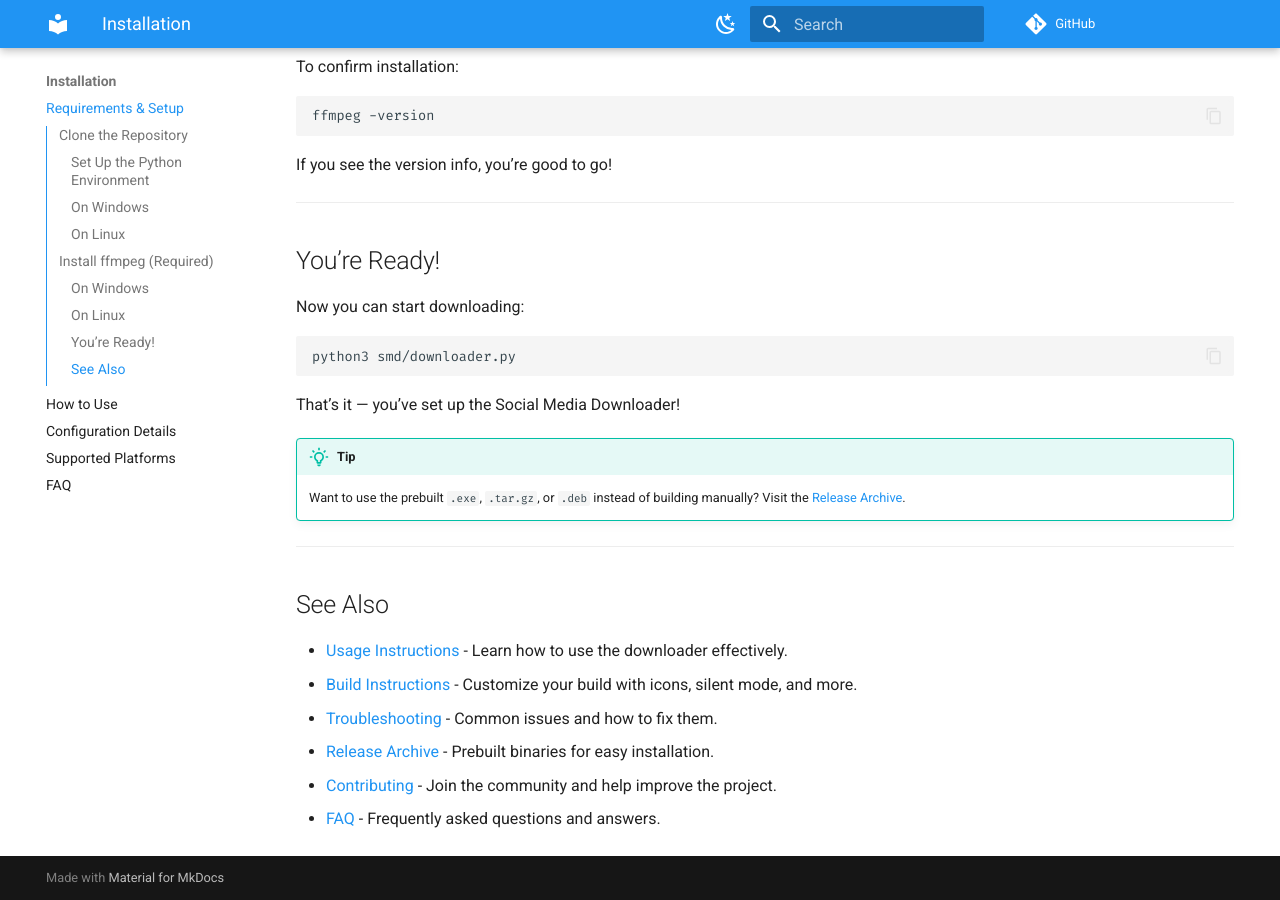
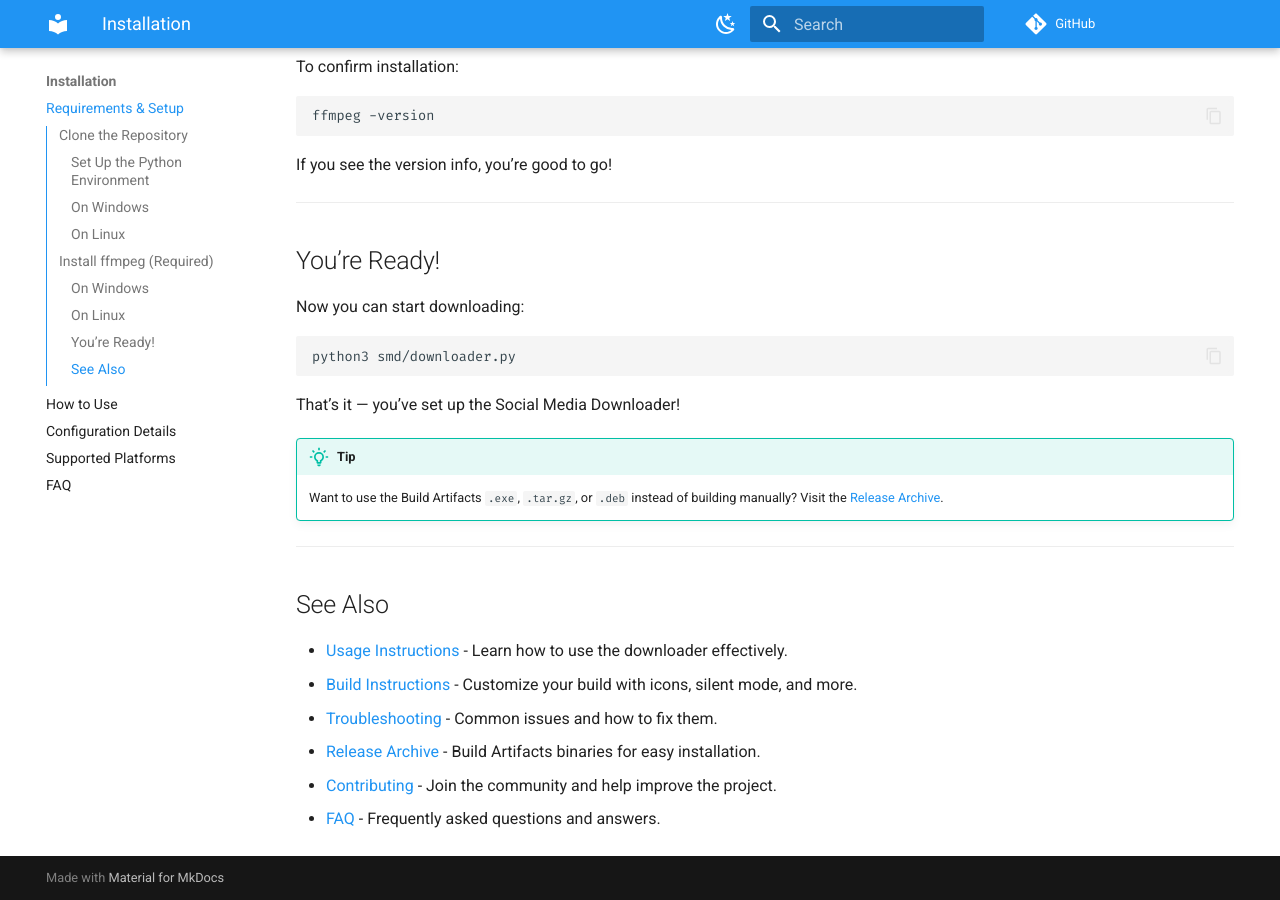
Before and after one commit to nayandas69/smd-docsite, an MkDocs documentation site: the page built from docs/installation.md, in a window 1280 px wide and 900 px high, scrolled down 1571 px. Built offline with MkDocs 1.6.1 and Material for MkDocs 9.7.7, drawn with Linux system fonts in a browser that asks for light colours; comment, search, counter and statistics services are not loaded.

Commit message:
Clarify documentation to replace 'pre-built' with 'Build Artifacts' in archive, installation, usage, and FAQ sections

```diff
--- a/docs/installation.md
+++ b/docs/installation.md
@@ -85,7 +85,7 @@
 That’s it — you’ve set up the Social Media Downloader!
 
 !!! tip
-    Want to use the prebuilt `.exe`, `.tar.gz`, or `.deb` instead of building manually? Visit the [Release Archive](./archive.md).
+    Want to use the Build Artifacts `.exe`, `.tar.gz`, or `.deb` instead of building manually? Visit the [Release Archive](./archive.md).
 
 
 ---
@@ -94,6 +94,6 @@
 * [Usage Instructions](./usage.md) - Learn how to use the downloader effectively.
 * [Build Instructions](./build.md) - Customize your build with icons, silent mode, and more.
 * [Troubleshooting](./troubleshooting.md) - Common issues and how to fix them.
-* [Release Archive](./archive.md) - Prebuilt binaries for easy installation.
+* [Release Archive](./archive.md) - Build Artifacts binaries for easy installation.
 * [Contributing](./contribute.md) - Join the community and help improve the project.
 * [FAQ](./faq.md) - Frequently asked questions and answers.
```
Also changed, not shown: docs/archive.md (+1 -1 lines), docs/faq.md (+1 -1 lines), docs/usage.md (+2 -2 lines), 1 other file.
